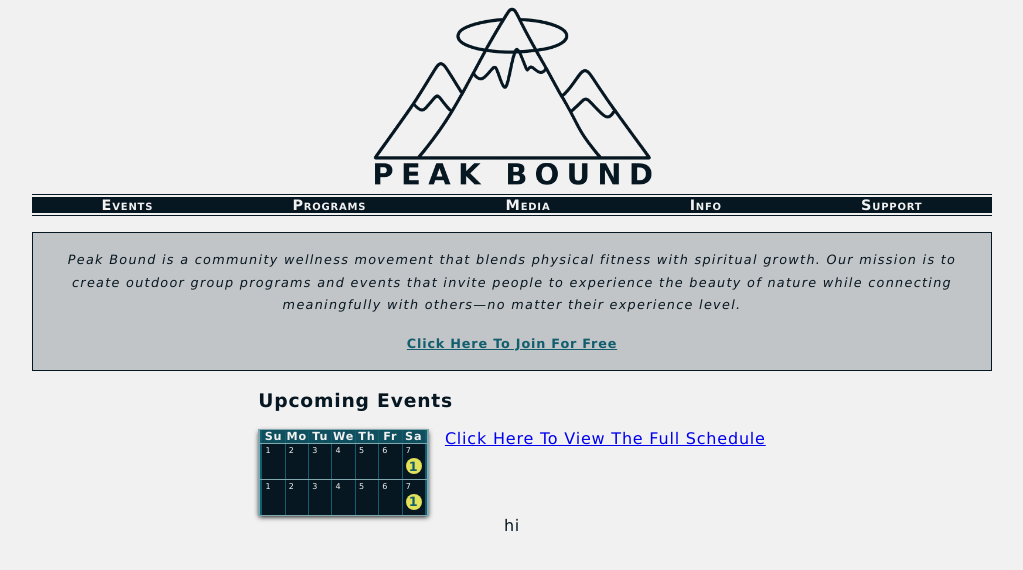
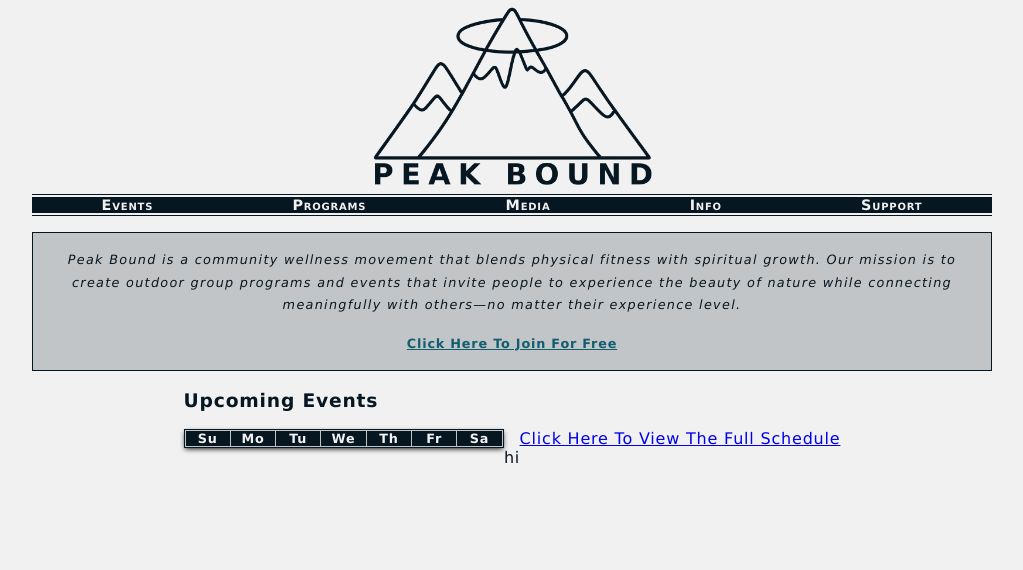
Before and after one commit to jake-the-cake/journey, a Next.js app in the folder applications/browser/peakbound/: page / in a window 1280 px wide. Shown: the top 570 px of the page, without its empty margins (128-1151 px from the left). Built offline with nearby package versions, Linux system fonts and the light colour scheme.

Commit message:
feat: enhance calendar component with grid layout and styling improvements

```diff
--- a/applications/browser/peakbound/app/_components/Calendar.tsx
+++ b/applications/browser/peakbound/app/_components/Calendar.tsx
@@ -1,9 +1,5 @@
-import { calendarData } from "../_data/calendar"
+import { calendarData, startYear, twoDigits } from "../_data/calendar"
 import { CalendarDayData, CalendarSizeOptions } from "../_types/calendar"
-import CalendarDay from "./CalendarDay"
-import CalendarRow from "./CalendarRow"
-
-console.log(calendarData)
 
 const weekNames: {[key: string]: string[]} = {
 	full: ['Sunday', 'Monday', 'Tuesday', 'Wednesday', 'Thursday', 'Friday', 'Saturday'],
@@ -11,41 +7,39 @@ const weekNames: {[key: string]: string[]} = {
 	mini: ['Su', 'Mo', 'Tu', 'We', 'Th', 'Fr', 'Sa']
 }
 
+console.log(new Date().getFullYear())
+
 export default function Calendar({ size = 'mini' }: { size?: CalendarSizeOptions }) {
-	const firstRowData: CalendarDayData[] = []
-	for (let i = 0; i < 7; i++) {
-		const data: CalendarDayData = {
-			dayNumber: weekNames[size][i],
-			eventCount: 0,
-			dayOfWeek: 0,
-			month: 0,
-			year: 0
+	const date = new Date()
+	const today = {
+		year: date.getFullYear(),
+		month: date.getMonth(),
+		day: date.getDate()
+	}
+	const calendars: any = {}
+	let year = startYear
+	while (Object.values(calendarData).filter(val => val.year == year).length > 0) {
+		const calendarYear = String(year)
+		if (Object.keys(calendars).includes(calendarYear)) {
+			for (let i = 1; i < 13; i++) {
+				calendars[calendarYear][i] = Object.values(calendarData).filter(val => val.year == calendarYear && val.month == i)
+			}
+			console.log(calendars)
+			year++
 		}
-		firstRowData.push(data)
+		else {
+			calendars[calendarYear] = {}
+		}
 	}
+
+
 	return (
-		<div className="calendar">
-			<div className={ `calendar-top-row-${ size }` }>
-				{ firstRowData.map(day => <CalendarDay key={ String(day.year) + day.month + day.dayNumber + day.dayOfWeek + day.eventCount } day={ day }/>) }
-			</div>
-			<CalendarRow data={ [
-				{ dayNumber: 1, eventCount: 0, dayOfWeek: 0, month: 0, year: 2024 },
-				{ dayNumber: 2, eventCount: 0, dayOfWeek: 1, month: 0, year: 2024 },
-				{ dayNumber: 3, eventCount: 0, dayOfWeek: 2, month: 0, year: 2024 },
-				{ dayNumber: 4, eventCount: 0, dayOfWeek: 3, month: 0, year: 2024 },
-				{ dayNumber: 5, eventCount: 0, dayOfWeek: 4, month: 0, year: 2024 },
-				{ dayNumber: 6, eventCount: 0, dayOfWeek: 5, month: 0, year: 2024 },
-				{ dayNumber: 7, eventCount: 1, dayOfWeek: 6, month: 1, year: 2024 }
-			] } size={ size } />
-			<CalendarRow data={ [
-				{ dayNumber: 1, eventCount: 0, dayOfWeek: 0, month: 0, year: 2024 },
-				{ dayNumber: 2, eventCount: 0, dayOfWeek: 1, month: 0, year: 2024 },
-				{ dayNumber: 3, eventCount: 0, dayOfWeek: 2, month: 0, year: 2024 },
-				{ dayNumber: 4, eventCount: 0, dayOfWeek: 3, month: 0, year: 2024 },
-				{ dayNumber: 5, eventCount: 0, dayOfWeek: 4, month: 0, year: 2024 },
-				{ dayNumber: 6, eventCount: 0, dayOfWeek: 5, month: 0, year: 2024 },
-				{ dayNumber: 7, eventCount: 1, dayOfWeek: 6, month: 1, year: 2024 }
-			] } size={ size } />
+		<div className={ `calendar ${ size }` }>
+			{ weekNames[size].map(name => (
+				<div className="calendar-dayofweek">
+					<span className="dayofweek-label" id={ 'day-' + name }>{ name }</span>
+				</div>
+			))}
 		</div>
 	)
 }
--- a/applications/browser/peakbound/app/_data/calendar.ts
+++ b/applications/browser/peakbound/app/_data/calendar.ts
@@ -1,6 +1,11 @@
+export function twoDigits(num: number): string {
+	let str: string = String(num)
+	if (str.length == 1) str = '0' + str
+	return str
+}
 const calendarData: {[key: string]: any} = {}
 
-const startYear = 2025
+export const startYear = 2025
 const startDayOfWeek = 3
 
 const has30 = [4, 6, 9, 11]
@@ -25,15 +30,17 @@ class DayGenerator {
 		this.next()
 	}
 
-	twoDigits(num: number) {
-		let str: string = String(num)
-		if (str.length == 1) str = '0' + str
-		return str
-	}
 
 	addDay() {
-		const dataCode: string = String(this.day.year) + this.twoDigits(this.day.month) + this.twoDigits(this.day.day)
-		calendarData[dataCode] = this.day
+		const dataCode: string = String(this.day.year) + twoDigits(this.day.month) + twoDigits(this.day.day)
+		console.log(this.day)
+		console.log(dataCode)
+		calendarData[dataCode] = {
+			year: this.day.year,
+			month: this.day.month,
+			day: this.day.day,
+			dayOfWeek: this.day.dayOfWeek
+		}
 	}
 
 	next() {
@@ -56,7 +63,7 @@ class DayGenerator {
 		new DayGenerator(this.day.year, this.day.month, this.day.day, this.day.dayOfWeek)
 	}
 }
-
 new DayGenerator()
+console.log(calendarData)
 
 export { calendarData }
--- a/applications/browser/peakbound/app/globals.css
+++ b/applications/browser/peakbound/app/globals.css
@@ -231,12 +231,27 @@ main {
 /* CALENDAR STYLES */
 
 .calendar {
-	display: flex;
-	flex-direction: column;
+	display: grid;
 	gap: 1px;
-	padding: 1px 2px;
-	background-color: var(--secondary-half);
+	grid-template-columns: repeat(7, 1fr);
+	padding: 1px;
+	background-color: var(--primary-tran);
 	box-shadow: 0 2px 5px -1px var(--dark);
+	border: 1px solid var(--primary);
+
+	.calendar-dayofweek {
+		background-color: var(--primary);
+		height: fit-content;
+		display: grid;
+		place-items: center;
+		font-weight: 600;
+		color: var(--light);
+	}
+}
+
+.mini {
+	width: 20rem;
+	font-size: .8rem;
 }
 
 .calendar-row-mini,
```
